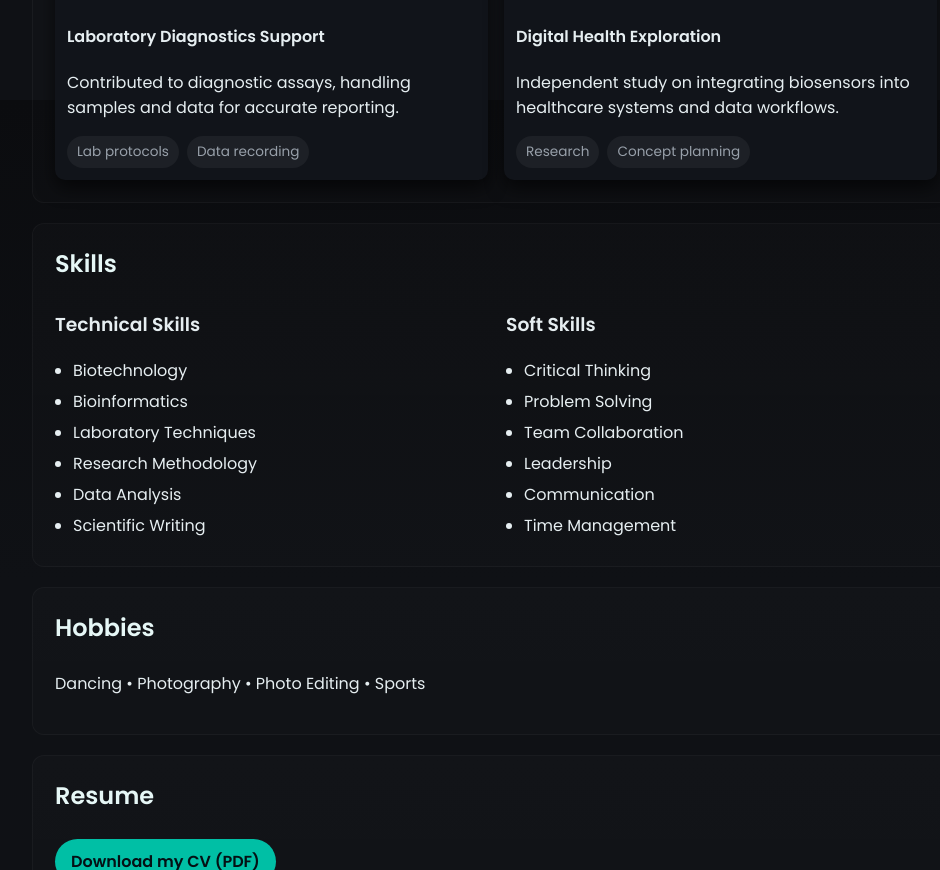
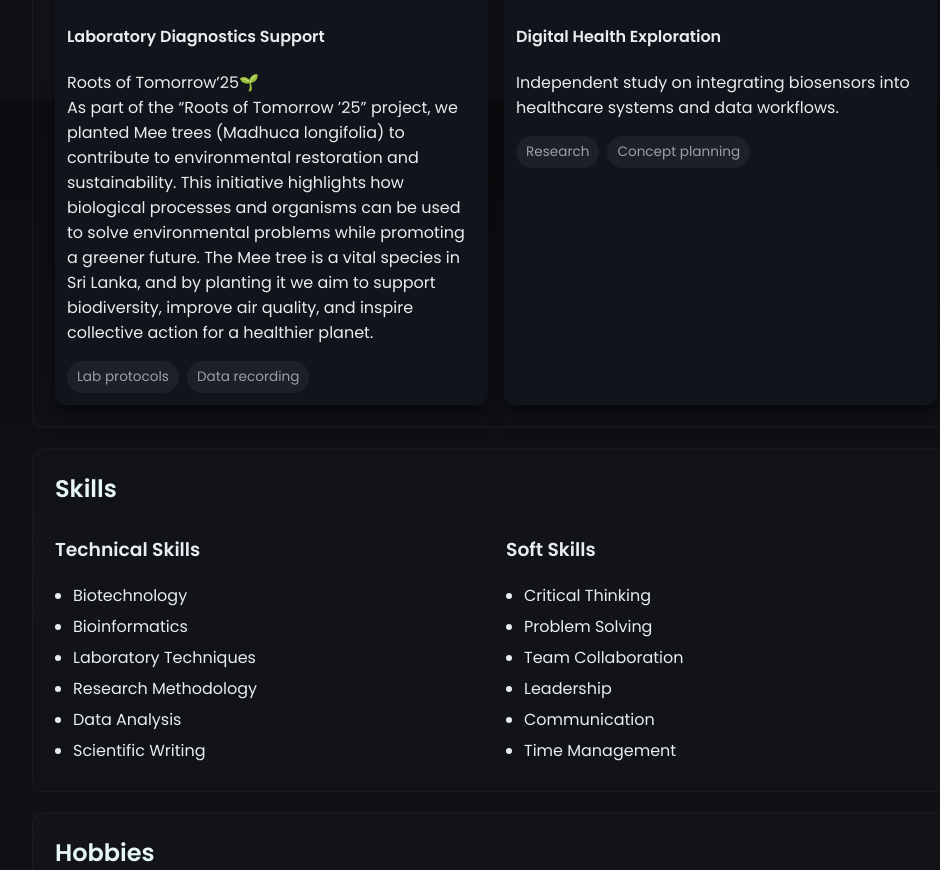
Before and after one commit to tharushinavanji/tharushinavanji.github.io, a plain HTML site: page index.html in a window 1280 px wide. Shown: the part 1500-2370 px from the top of the page, without its empty margins (284-1224 px from the left). Drawn offline with Linux system fonts and the light colour scheme.

Commit message:
Update index.html

```diff
--- a/index.html
+++ b/index.html
@@ -217,7 +217,7 @@
           <img src="images/project1.jpg" alt="Laboratory project image">
           <div class="p-body">
             <h4>Laboratory Diagnostics Support</h4>
-            <p>Contributed to diagnostic assays, handling samples and data for accurate reporting.</p>
+            <p>Roots of Tomorrow’25🌱<br> As part of the “Roots of Tomorrow ’25” project, we planted Mee trees (Madhuca longifolia) to contribute to environmental restoration and sustainability. This initiative highlights how biological processes and organisms can be used to solve environmental problems while promoting a greener future. The Mee tree is a vital species in Sri Lanka, and by planting it we aim to support biodiversity, improve air quality, and inspire collective action for a healthier planet.</p>
             <div class="badges">
               <span class="badge">Lab protocols</span>
               <span class="badge">Data recording</span>
```
